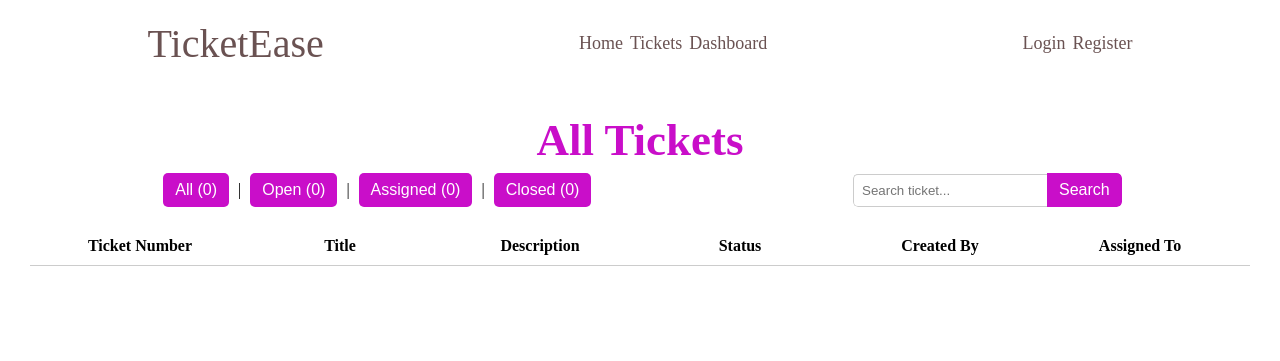
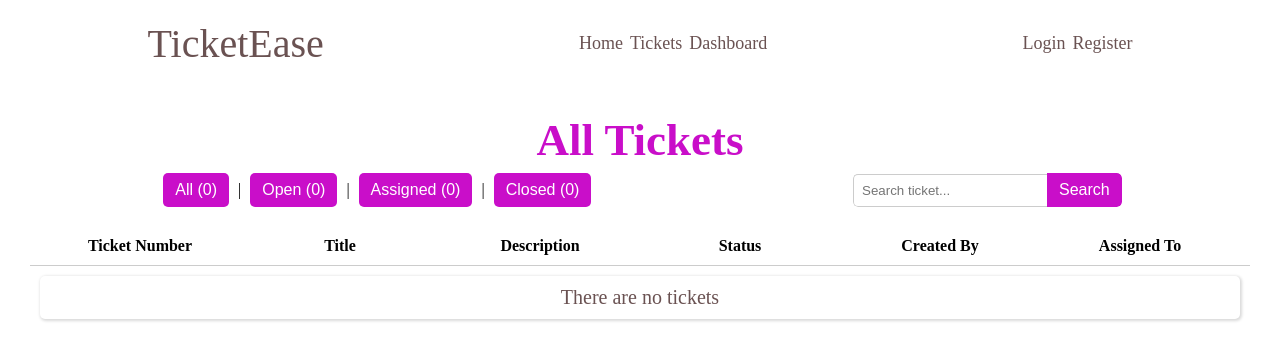
Before and after one commit to TKaburu/TicketEase, a Django app: page /tickets/ in a window 1280 px wide. Shown: the top 361 px of the page. Run offline with Django 5.2, Linux system fonts and the light colour scheme; data that the repository does not hold is empty.

```diff
--- a/tickets/templates/tickets/tickets-view.html
+++ b/tickets/templates/tickets/tickets-view.html
@@ -61,6 +61,10 @@
             {% else %}
                 <div><p>-</p></div>
             {% endif %}
+        {% empty %}
+            <div class="empty">
+                <p>There are no tickets</p>
+            </div>
         </div>
         {% endfor %}
     </section>
```
